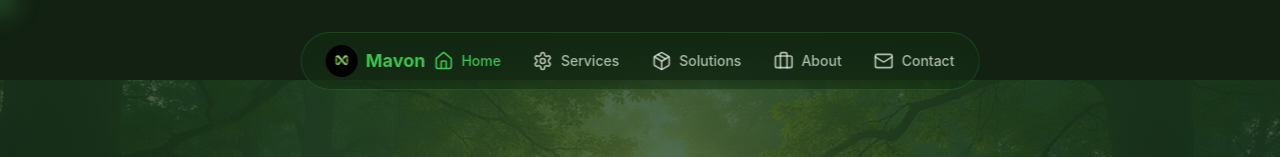
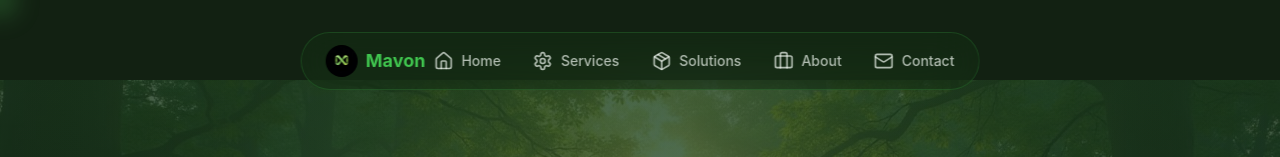
Before and after one commit to AayushMandavia/Mavon, a React (Vite) app: page / in a window 1280 px wide. Shown: the top 157 px of the page. Built offline with nearby package versions, Linux system fonts and the light colour scheme; the HTML template or start-up script is replaced by a standard one.

Commit message:
Fix navigation bar home link color

```diff
--- a/src/components/Navigation.tsx
+++ b/src/components/Navigation.tsx
@@ -36,8 +36,7 @@ export const Navigation = () => {
         </li>
         {navItems.map((item) => {
           const Icon = item.icon;
-          const currentHash = location.hash || '#home';
-          const isActive = currentHash === item.path;
+          const isActive = location.hash === item.path;
 
           return (
             <li key={item.path}>
```
